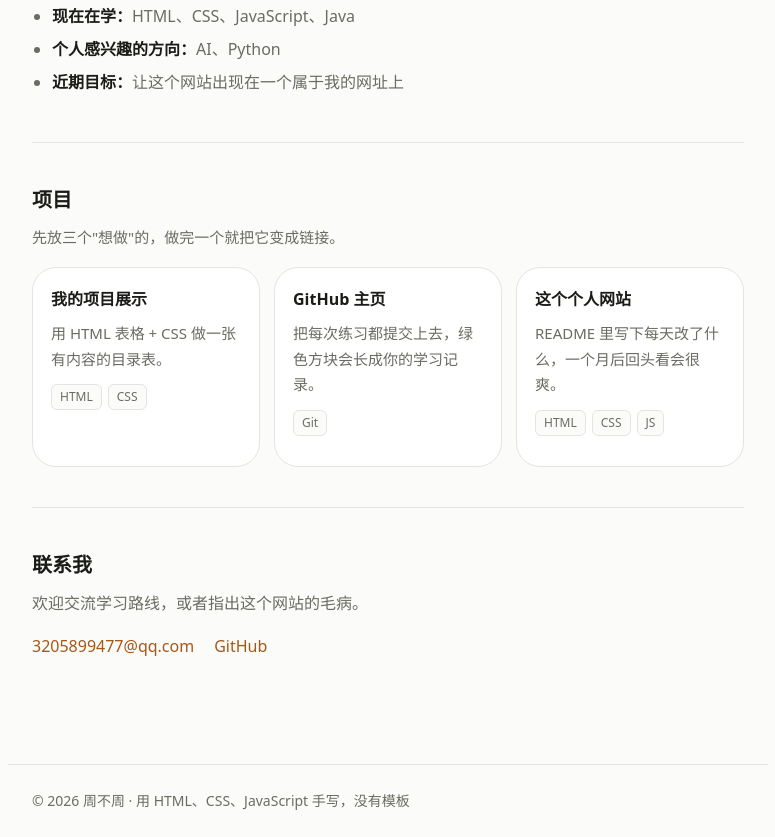
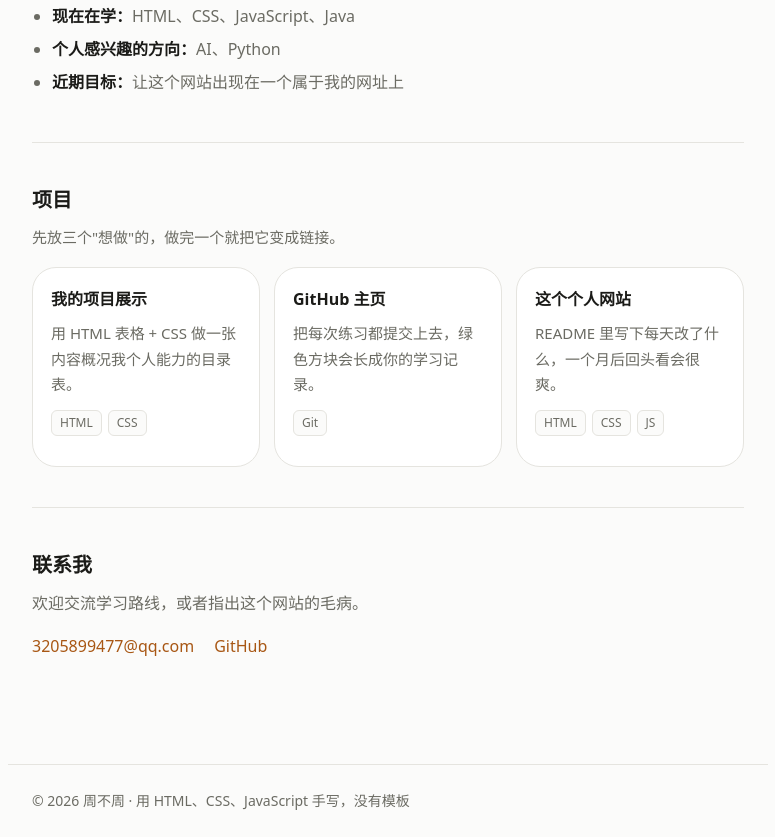
Before and after one commit to FenGI502/fengi502.github.io, a plain HTML site: page index.html in a window 1280 px wide. Shown: the part 641-1478 px from the top of the page, without its empty margins (252-1027 px from the left). Drawn offline with Linux system fonts and the light colour scheme.

Commit message:
修复项目介绍不够完善

```diff
--- a/index.html
+++ b/index.html
@@ -65,7 +65,7 @@
       <div class="cards">
         <article class="card">
           <h3>我的项目展示</h3>
-          <p>用 HTML 表格 + CSS 做一张有内容的目录表。</p>
+          <p>用 HTML 表格 + CSS 做一张内容概况我个人能力的目录表。</p>
           <p class="tags"><span>HTML</span><span>CSS</span></p>
         </article>
 
```
